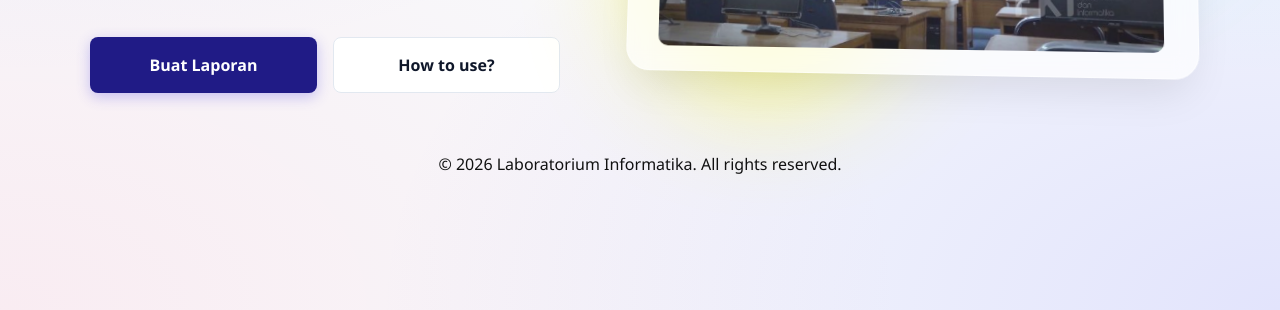
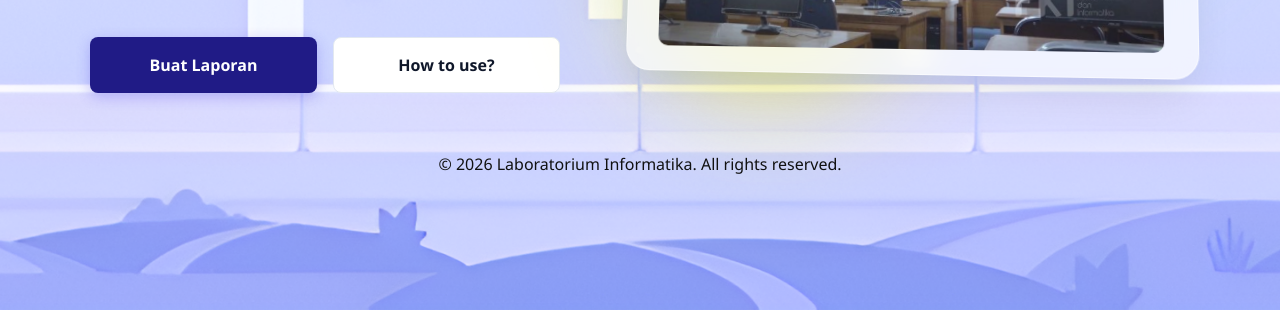
Before and after one commit to NarendraRangga/PKN_Lab, a website: page index.html in a window 1280 px wide. Shown: the part 490-800 px from the top of the page. Drawn offline with nearby package versions, Linux system fonts and the light colour scheme.

Commit message:
Set about_enhanced.jpg as background image

```diff
--- a/style/main.css
+++ b/style/main.css
@@ -16,12 +16,11 @@
 
 body {
     min-height: 100vh;
-    background-color: #f8fafc;
-    background-image:
-        radial-gradient(at 0% 0%, hsla(228, 100%, 74%, 0.15) 0px, transparent 50%),
-        radial-gradient(at 100% 0%, hsla(189, 100%, 56%, 0.15) 0px, transparent 50%),
-        radial-gradient(at 100% 100%, hsla(240, 100%, 70%, 0.15) 0px, transparent 50%),
-        radial-gradient(at 0% 100%, hsla(343, 100%, 76%, 0.12) 0px, transparent 50%);
+    background-image: url("../assets/about_enhanced.jpg");
+    background-color: #f8fafc; /* Fallback */
+    background-repeat: no-repeat;
+    background-position: center;
+    background-size: cover;
     background-attachment: fixed;
     font-family: var(--primary-font);
     color: var(--text-color);
```
Also changed, not shown: assets/about_enhanced.jpg (added).
